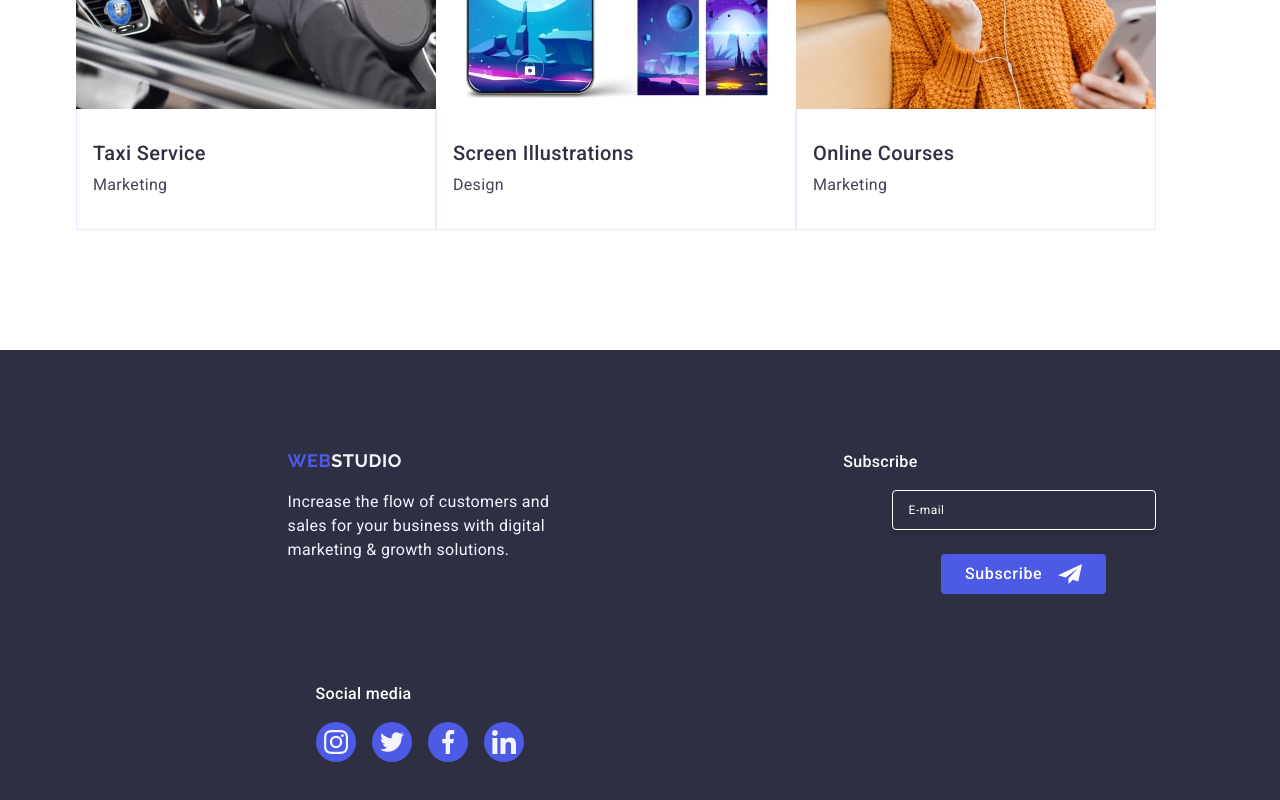
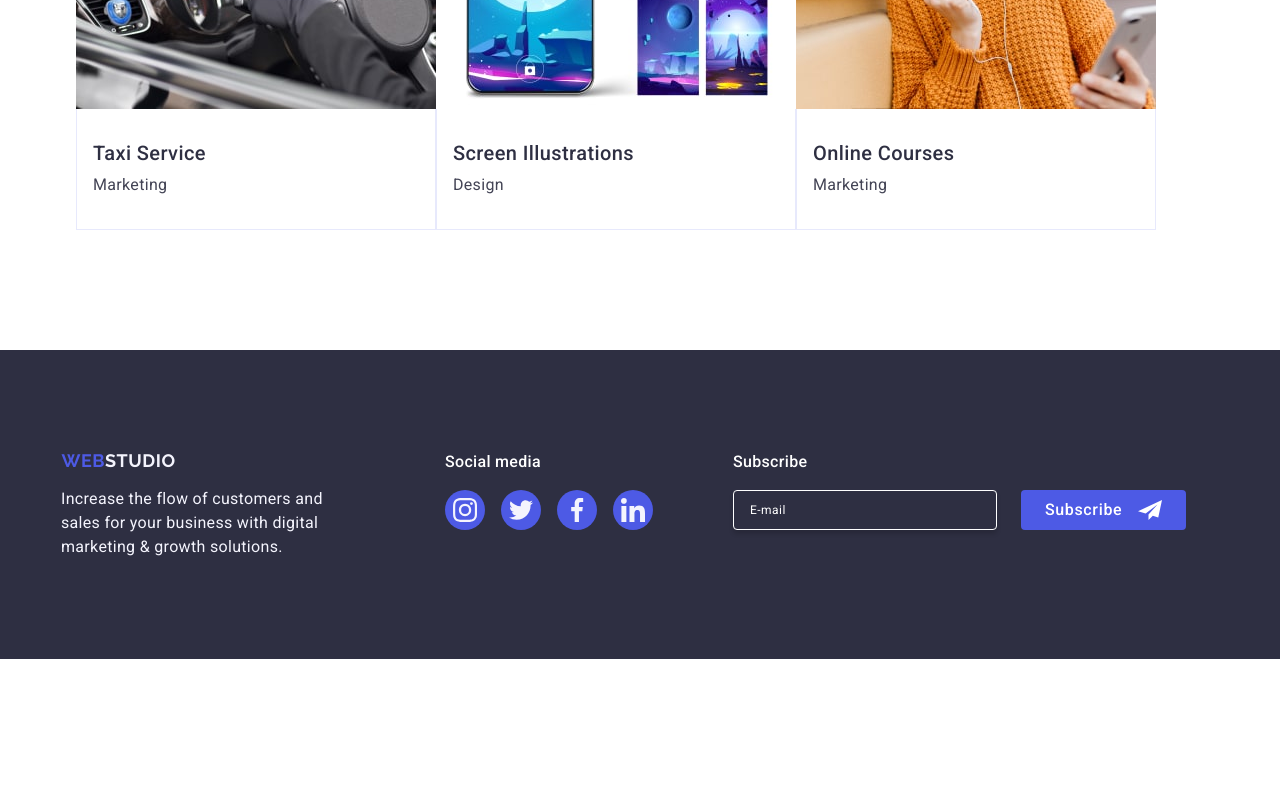
Before and after one commit to Tinadin11/goit-markup-hw-06, a plain HTML site: page index.html in a window 1280 px wide. Shown: the part 2833-3633 px from the top of the page. After the commit the page ends 3492 px from the top, so only its background shows below. Drawn offline with nearby package versions, Linux system fonts and the light colour scheme.

Commit message:
update css

```diff
--- a/css/styles.css
+++ b/css/styles.css
@@ -888,27 +888,17 @@ screen and (min-resolution: 192dpi) {
     gap: 72px;
 }
 
-.box {
-    align-items: flex-start;
-    justify-content: center;
-}
 
 .footer-part-logo {
     margin-bottom: 72px;
 }
 
 .footer-logo {
+    display: block;
+    text-align: center;
     font-family: "Raleway", sans-serif;
     font-weight: 700;
     font-size: 18px;
-    display: flex;
-    align-items: center;
-    justify-content: center;
-    flex-direction: row;
-
-    width: 116px;
-    height: 24px;
-    margin: 0 auto;
     margin-bottom: 16px;
     line-height: 1.17;
     letter-spacing: 0.03em;
@@ -985,13 +975,6 @@ screen and (min-resolution: 192dpi) {
     transition: background-color 250ms cubic-bezier(0.4, 0, 0.2, 1);
 }
 
-.cont-input-footer {
-    align-items: center;
-    justify-content: center;
-    margin: 0 auto;
-}
-
-
 
 .text-input-footer {
     font-weight: 500;
@@ -1063,29 +1046,24 @@ screen and (min-resolution: 192dpi) {
 
 @media screen and (min-width:768px) {
 
-    .footer.footer-container {
+    .footer .footer-container {
         margin: 0 auto;
+        padding: 0 108px;
     }
 
     .box {
         display: flex;
-        padding: 0 108px;
-        flex-direction: row;
-        align-items: flex-start;
-        flex-wrap: wrap;
         column-gap: 24px;
-        margin: 0 auto;
         margin-bottom: 72px;
     }
 
 
+    .footer-logo {
+        display: inline-block;
+    }
 
     .footer-part-logo {
-        margin: 0 auto;
-    }
-
-    .footer-logo {
-        display: inline-block;
+        margin: 0;
     }
 
     .footer-text {
@@ -1093,7 +1071,7 @@ screen and (min-resolution: 192dpi) {
     }
 
     .footer-social {
-        margin: 0 auto;
+        margin: 0;
     }
 
     .footer-social-title {
@@ -1103,11 +1081,11 @@ screen and (min-resolution: 192dpi) {
 
     .form-footer {
         gap: 24px;
+        justify-content: flex-start;
     }
 
-    .cont-input-footer {
-        align-items: flex-start;
-        margin: 0 auto;
+    .text-input-footer {
+        text-align: start;
     }
 
     .input-footer {
@@ -1127,20 +1105,20 @@ screen and (min-resolution: 192dpi) {
         padding-bottom: 100px;
     }
 
-    .footer-container {
-        min-width: 1158px;
-        gap: 0;
+    .footer .footer-container {
         display: flex;
-        align-items: baseline;
+        padding: 0;
     }
 
+
     .box {
+        margin: 0;
         margin-right: 80px;
-        gap: 120px;
+        column-gap: 0;
     }
 
     .footer-part-logo {
-        margin: 0 auto;
+        margin-right: 120px;
     }
 
     .footer-logo {
@@ -1158,13 +1136,6 @@ screen and (min-resolution: 192dpi) {
 
     .text-input-footer {
         text-align: start;
-    }
-
-
-
-    .form-footer {
-        display: flex;
-        gap: 24px;
     }
 
     .input-footer {
```
